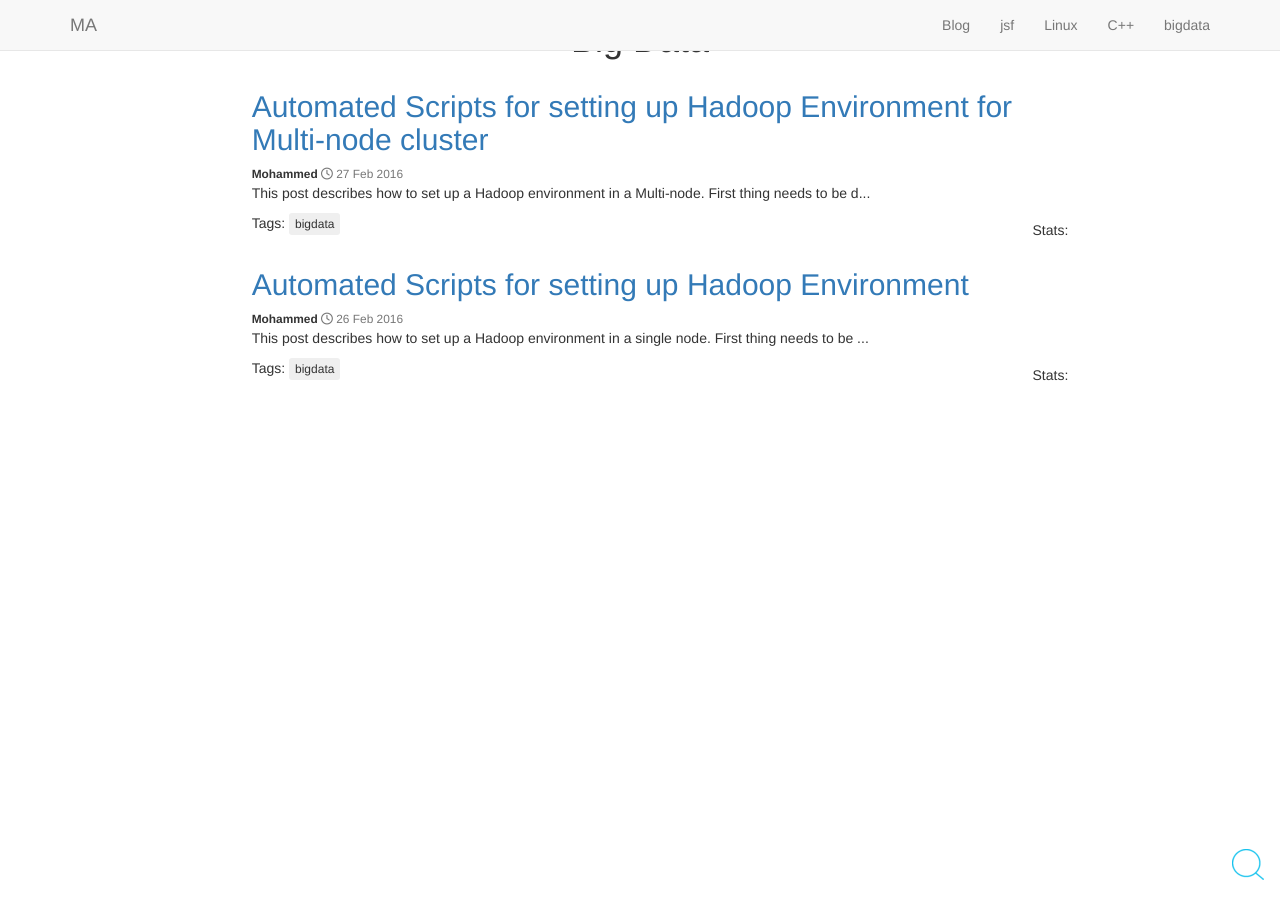
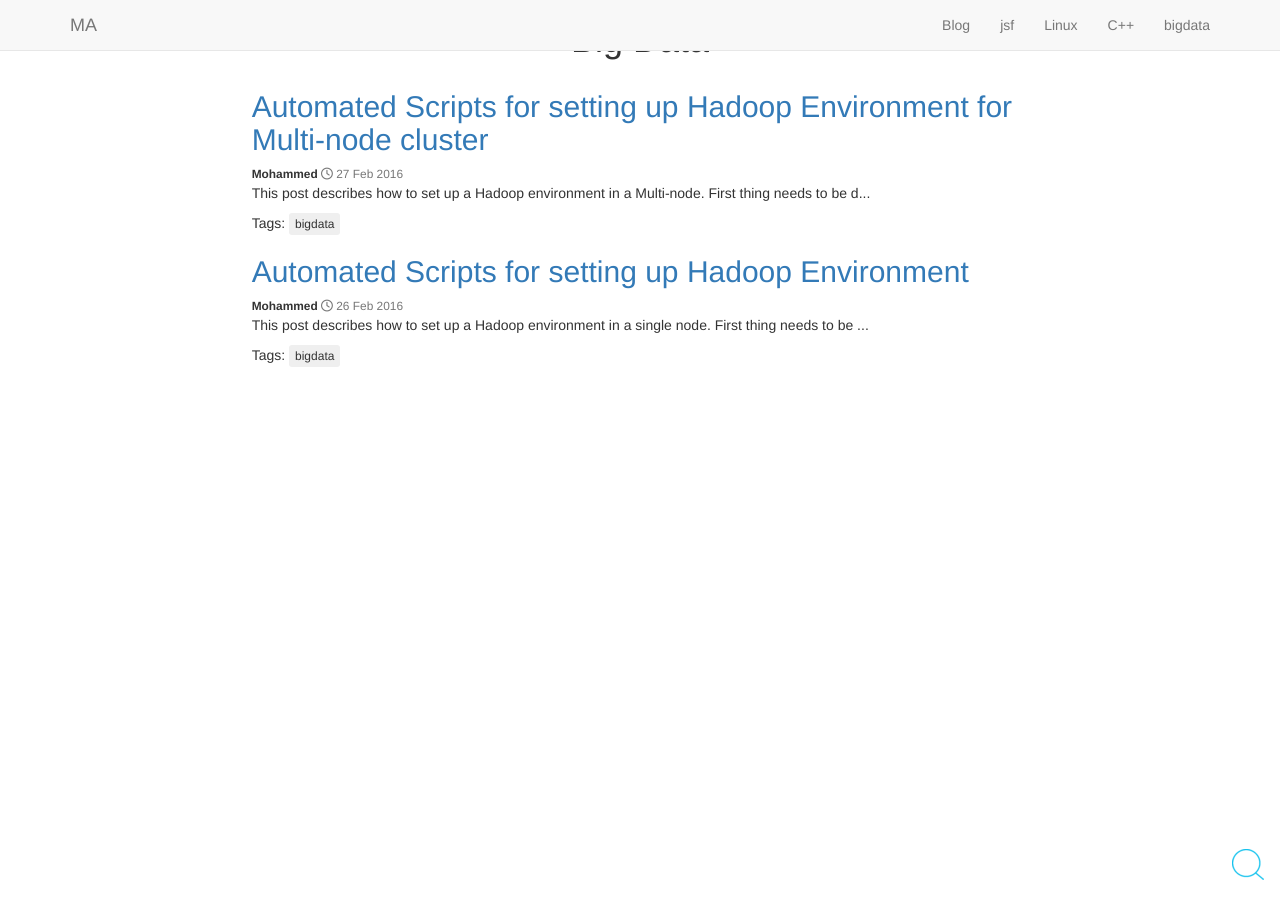
Before and after one commit to MuhammedGit/MuhammedGit.github.io, a Jekyll site: the page built from blog/bigdata.html, in a window 1280 px wide. Built offline with Jekyll 4.4.1, drawn with Linux system fonts in a browser that asks for light colours; nearby versions of some CDN libraries; library files that are not in the unit come from our copies; comment, search, counter and statistics services are not loaded.

Commit message:
Update bigdata.html

```diff
--- a/blog/bigdata.html
+++ b/blog/bigdata.html
@@ -39,19 +39,6 @@
                                     <button class="btn btn-white btn-xs" type="button">{{ tag }}</button>
                                 {% endfor %}
                         </div>
-                        <div class="col-md-6">
-                            <div class="small text-right">
-                                <h5>Stats:</h5>
-                                <div>
-                                {% if site.changyan %}
-                                    <i class="fa fa-comments-o"> </i> <span id = "url::{{post.url | prepend: site.url}}" class = "cy_cmt_count" ></span> comments
-                                {% endif %}
-                                {% if site.disqus %}
-                                <i class="fa fa-comments-o"> </i> <span class='disqus-comment-count' data-disqus-url="{{ site.url }}{{ post.url }}">0</span> comments
-                                {% endif %}
-                                </div>
-                            </div>
-                        </div>
                     </div>
                 </div>
             </div>
```
